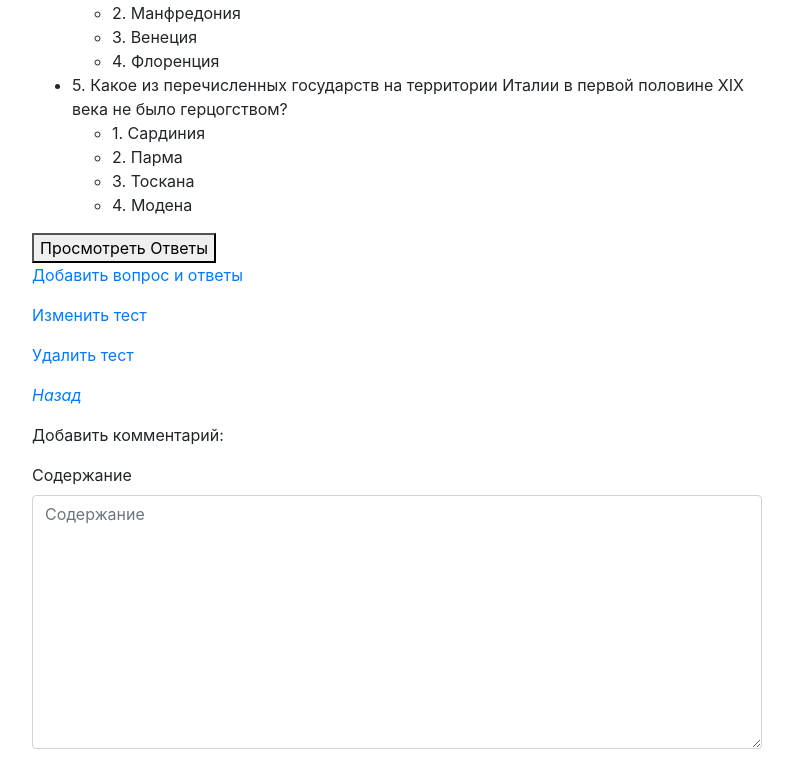
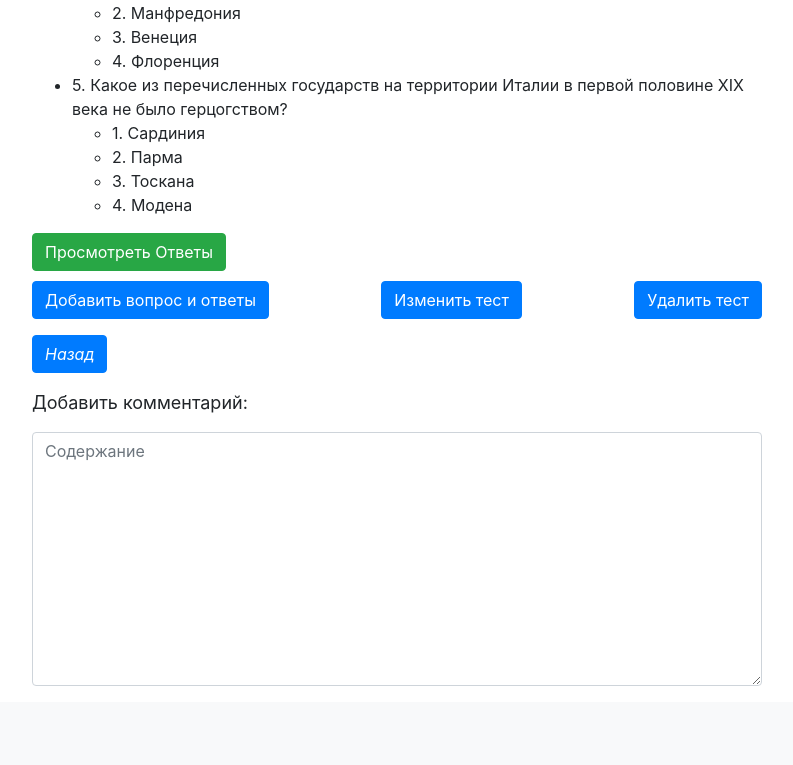
Before and after one commit to arraY-dev/Passing-Quizzes, a Django app: page /tests/profile/quiz/3/ in a window 1280 px wide. Shown: the part 696-1461 px from the top of the page, without its empty margins (243-1036 px from the left). After the commit the page ends 1382 px from the top, so only its background shows below. Run offline with Django 3.2, Linux system fonts and the light colour scheme; a user stored in the database is signed in; data comes from the database, SQL or seed files in the repository; data that the repository does not hold is empty; some libraries are stand-ins or nearby versions.

Commit message:
Created finally markup for all project

```diff
--- a/accounts/templates/accounts/layout/index.html
+++ b/accounts/templates/accounts/layout/index.html
@@ -1,7 +1,7 @@
 {% load static %}
 {% load bootstrap4 %}
 <!doctype html>
-<html lang="en">
+<html lang="en" xmlns="http://www.w3.org/1999/html">
 <head>
     <meta charset="UTF-8">
     <link href="//maxcdn.bootstrapcdn.com/font-awesome/4.1.0/css/font-awesome.min.css" rel="stylesheet">
@@ -47,19 +47,12 @@
             <h1 class="mt-2">Платформа для прохождения тестов</h1>
             <hr class="mt-0 mb-4">
             {% block content %}
-            <div class="d-flex all-tests">
                 <h2>Все тесты</h2>
-                <div class="d-flex">
-                    <p>Найти тест:
-                    <pre>  </pre>
-                    </pre>
                     <form class="quiz__search-form">
+                        Найти тест:
                         {% bootstrap_form form show_label=False %}
                         {% bootstrap_button content='Поиск' button_type='submit' %}
                     </form>
-                </div>
-            </div>
-            <br>
             {% if not quizes %}
             <form method="get" class="quiz__search-form">
                 {% csrf_token %}
@@ -88,7 +81,7 @@
                         <p class="card-text">{{ quiz.user.username }}</p>
                         <p class="card-text">Создан: {{ quiz.created_at }}</p>
                         {% if quiz.user.username == request.user.username %}
-                        <p class="card-text">Это вашь тест</p>
+                        <p class="card-text">Это ваш тест</p>
                         {% else %}
                         <a href="{{ url }}{{ all }}" class="btn btn-primary">Подробнее</a>
                         {% endif %}
--- a/accounts/templates/registration/login.html
+++ b/accounts/templates/registration/login.html
@@ -8,12 +8,12 @@
 
 {% block content %}
 
-<p>Вход</p>
+<h3>Вход</h3>
 <form method="POST">
     {% csrf_token %}
     {{ form.username.errors }}
     {{ form.as_p }}
-    <button type="submit" class="btn btn-primary">Вход</button>
+    <button type="submit" class="btn btn-success">Вход</button>
 </form>
 <p>Либо войдите с помощью:</p>
 <div class="row">
--- a/static/quiz/style.css
+++ b/static/quiz/style.css
@@ -9,12 +9,98 @@
     background-color: #169bd6;
 }
 
+
+.card {
+    margin: 8px 0;
+}
+
 .card-header {
     margin-top: 20px;
 }
 
 .all-tests {
+    width: 150px;
+    margin-top: 15px;
+    margin-bottom: 30px;
+}
+
+#check-answers {
+    margin-bottom: 10px;
+}
+
+.comment__item {
+    max-width: 43.75rem;
+    background-color: #e6f0ff;
+    border-radius: 10px;
+    margin-bottom: 2rem;
+}
+
+.comment__item-names {
+    display: flex;
+    align-items: flex-start;
+}
+
+.comment__item-container {
+    display: flex;
+    flex-direction: column;
+    flex-grow: 1;
+    padding: 1rem;
+    min-width: 400px;
+}
+
+.comment__item-name {
+    font-size: 17px;
+    font-weight: bold;
+    flex-grow: 1;
+}
+
+.btn.btn-primary a {
+    color: white;
+    text-decoration: none;
+}
+
+.comment__item-buttons {
+    display: flex;
+    justify-content: flex-end;
+}
+
+.comment__item-buttons button {
+    margin-left: 1rem;
+}
+
+.comments__box label {
+    display: none;
+}
+
+.comments__box-name {
+    font-size: 18px;
+}
+
+.comments__box-form {
+    display: flex;
+    flex-direction: column;
+    flex-grow: 1;
+}
+
+.comments__box-form .form-group:last-child {
+    justify-content: flex-end;
+}
+
+.search-form {
+    justify-content: flex-end;
+    align-items: baseline;
+}
+
+.form-group.row textarea {
+    height: 100px;
+}
+
+.edit-test {
     justify-content: space-between;
+}
+
+.media-list {
+    padding-left: 0;
 }
 
 .tests-params {
--- a/tests/templates/tests/detail_user_quiz.html
+++ b/tests/templates/tests/detail_user_quiz.html
@@ -34,12 +34,14 @@
         {% endfor %}
     </li>
 </ul>
-<button id="check-answers">Просмотреть Ответы</button>
+<button id="check-answers" class="btn btn btn-success">Просмотреть Ответы</button>
 {% endif %}
-<p><a href="{% url 'tests:question_add' quiz.pk %}">Добавить вопрос и ответы</a></p>
-<p><a href="{% url 'tests:quiz_change' quiz.pk %}">Изменить тест</a></p>
-<p><a href="{% url 'tests:quiz_delete' quiz_pk=quiz.pk %}">Удалить тест</a></p>
-<p><a href="{% url 'tests:users_quizes' %}"><i>Назад</i></a></p>
+<div class="d-flex edit-test">
+<p><a href="{% url 'tests:question_add' quiz.pk %}" class="btn btn-primary">Добавить вопрос и ответы</a></p>
+<p><a href="{% url 'tests:quiz_change' quiz.pk %}" class="btn btn-primary">Изменить тест</a></p>
+<p><a href="{% url 'tests:quiz_delete' quiz_pk=quiz.pk %}" class="btn btn-primary">Удалить тест</a></p>
+</div>
+   <p><a href="{% url 'tests:users_quizes' %}" class="btn btn-primary"><i>Назад</i></a></p>
 {% if comments %}
 <br>
 <br>
@@ -47,13 +49,13 @@
     <ul class="media-list">
         {% for comment in comments %}
         <li class="media comment__item">
-            <div class="comment__item-container bg-secondary">
-                <div class="comment__item-names rounded-circle">
-                    <p class="comment__item-name text-white bg-dark">
+            <div class="comment__item-container">
+                <div class="comment__item-names">
+                    <p class="comment__item-name">
                         {{ comment.author.username }}
                     </p>
                     <span class="text-muted pull-right">
-                        <small class=" text-white">{{ comment.created_at }}</small>
+                        <small class="text-muted">{{ comment.created_at }}</small>
                     </span>
                 </div>
                 <div class="comment__item-content">
```
Also changed, not shown: tests/templates/tests/add_user_question_answers.html (+3 -2 lines), tests/templates/tests/change_quiz.html (+5 -4 lines), tests/templates/tests/comments/comment_change.html (+1 -1 lines), tests/templates/tests/comments/comment_delete.html (+1 -1 lines), tests/templates/tests/detail_quiz.html (+4 -4 lines), tests/templates/tests/quiz_delete.html (+1 -1 lines), tests/templates/tests/user_quizes.html (+0 -1 lines).
